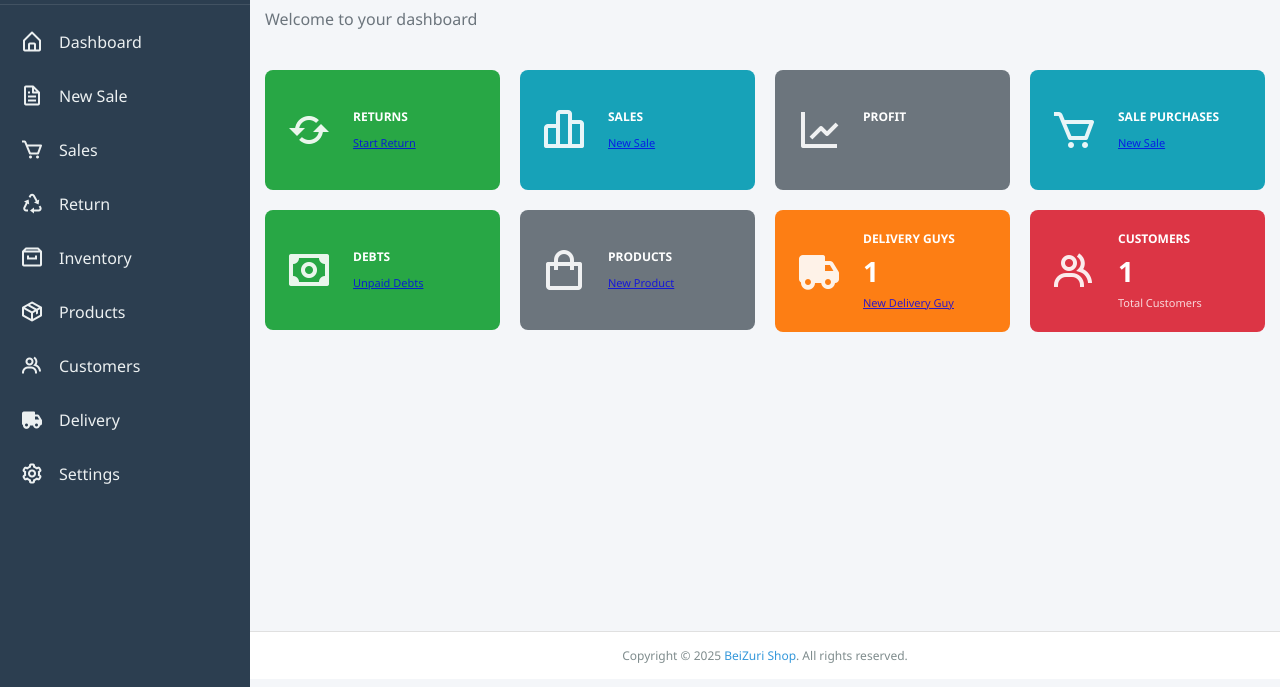
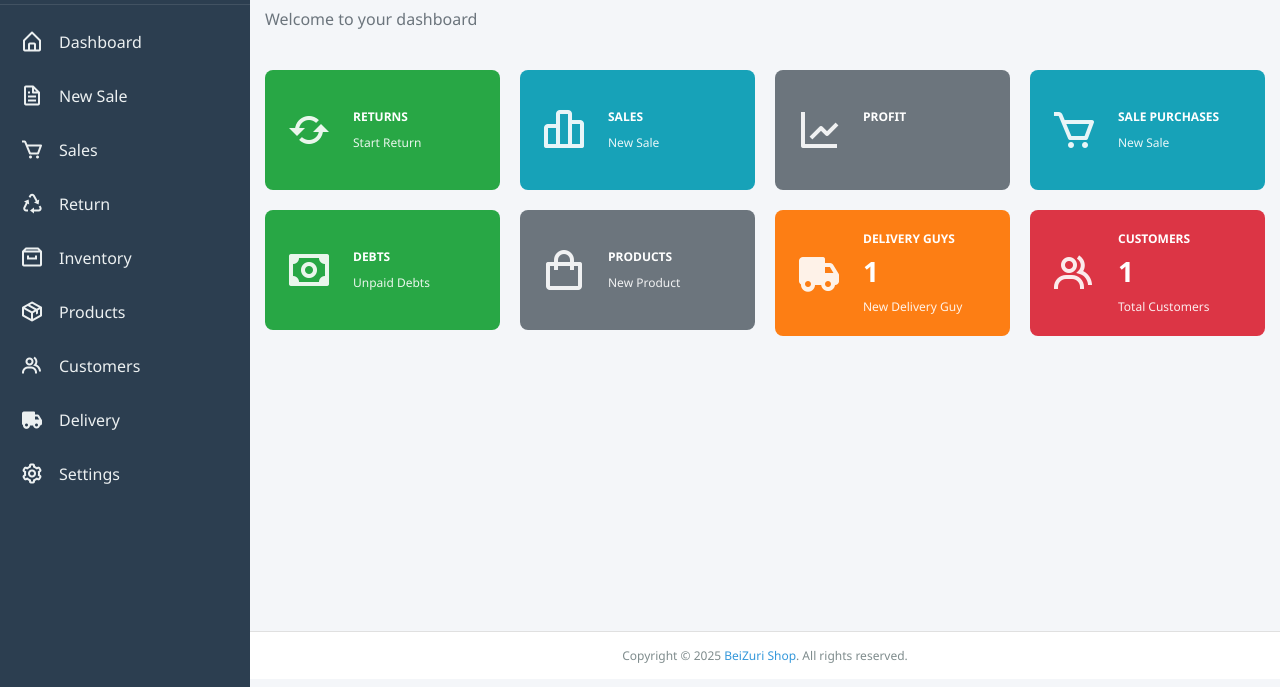
Before and after one commit to AudoWrld/bei_zuri_pos, a Django app: template templates/dashboard/admin_dashboard.html in a window 1280 px wide. Shown: the part 121-808 px from the top of the page. Run offline with Django 4.2, Linux system fonts and the light colour scheme; the template is opened without the code that fills it, so the values that code supplies are empty.

Commit message:
style links

```diff
--- a/templates/dashboard/admin_dashboard.html
+++ b/templates/dashboard/admin_dashboard.html
@@ -42,27 +42,19 @@
         display: flex;
         align-items: center;
         width: 100%;
+        transition: transform 0.15s ease, box-shadow 0.15s ease;
     }
 
-    .stat-card.bg-green {
-        background-color: #28a745;
+    .stat-card:hover {
+        transform: translateY(-2px);
+        box-shadow: 0 6px 16px rgba(0,0,0,0.15);
     }
 
-    .stat-card.bg-cyan {
-        background-color: #17a2b8;
-    }
-
-    .stat-card.bg-gray {
-        background-color: #6c757d;
-    }
-
-    .stat-card.bg-orange {
-        background-color: #fd7e14;
-    }
-
-    .stat-card.bg-red {
-        background-color: #dc3545;
-    }
+    .stat-card.bg-green { background-color: #28a745; }
+    .stat-card.bg-cyan { background-color: #17a2b8; }
+    .stat-card.bg-gray { background-color: #6c757d; }
+    .stat-card.bg-orange { background-color: #fd7e14; }
+    .stat-card.bg-red { background-color: #dc3545; }
 
     .stat-icon {
         font-size: 48px;
@@ -79,13 +71,25 @@
 
     .stat-info h3 {
         font-size: 28px;
-        margin-bottom: 0;
+        margin-bottom: 4px;
         font-weight: bold;
     }
 
     .stat-info small {
-        font-size: 11px;
-        opacity: 0.8;
+        font-size: 12px;
+        opacity: 0.9;
+    }
+
+    .stat-info a {
+        color: #ffffff;
+        text-decoration: none;
+        font-weight: 500;
+        transition: opacity 0.15s ease, text-decoration 0.15s ease;
+    }
+
+    .stat-info a:hover {
+        opacity: 0.85;
+        text-decoration: underline;
     }
 </style>
 
@@ -111,7 +115,7 @@
                 <div class="stat-info">
                     <h6>Returns</h6>
                     <h3>{{ returns_count }}</h3>
-                    <small><a href="{% url 'sales:return_start' %}" class="text-white text-decoration-none">Start Return</a></small>
+                    <small><a href="{% url 'sales:return_start' %}">Start Return</a></small>
                 </div>
             </div>
         </div>
@@ -122,7 +126,7 @@
                 <div class="stat-info">
                     <h6>Sales</h6>
                     <h3>{{ total_sales|floatformat:2 }}</h3>
-                    <small><a href="{% url 'sales:new_sale' %}" class="text-white text-decoration-none">New Sale</a></small>
+                    <small><a href="{% url 'sales:new_sale' %}">New Sale</a></small>
                 </div>
             </div>
         </div>
@@ -144,7 +148,7 @@
                 <div class="stat-info">
                     <h6>Sale Purchases</h6>
                     <h3>{{ sales_count }}</h3>
-                    <small><a href="{% url 'sales:new_sale' %}" class="text-white text-decoration-none">New Sale</a></small>
+                    <small><a href="{% url 'sales:new_sale' %}">New Sale</a></small>
                 </div>
             </div>
         </div>
@@ -157,7 +161,7 @@
                 <div class="stat-info">
                     <h6>Debts</h6>
                     <h3>{{ unpaid_debts_count }}</h3>
-                    <small><a href="{% url 'payments:debt_list' %}" class="text-white text-decoration-none">Unpaid Debts</a></small>
+                    <small><a href="{% url 'payments:debt_list' %}">Unpaid Debts</a></small>
                 </div>
             </div>
         </div>
@@ -168,7 +172,7 @@
                 <div class="stat-info">
                     <h6>Products</h6>
                     <h3>{{ products_count }}</h3>
-                    <small><a href="{% url 'products:add_product' %}" class="text-white text-decoration-none">New Product</a></small>
+                    <small><a href="{% url 'products:add_product' %}">New Product</a></small>
                 </div>
             </div>
         </div>
@@ -179,7 +183,7 @@
                 <div class="stat-info">
                     <h6>Delivery Guys</h6>
                     <h3>1</h3>
-                    <small><a href="{% url 'settings:create_user' %}" class="text-white text-decoration-none">New Delivery Guy</a></small>
+                    <small><a href="{% url 'settings:create_user' %}">New Delivery Guy</a></small>
                 </div>
             </div>
         </div>
```
